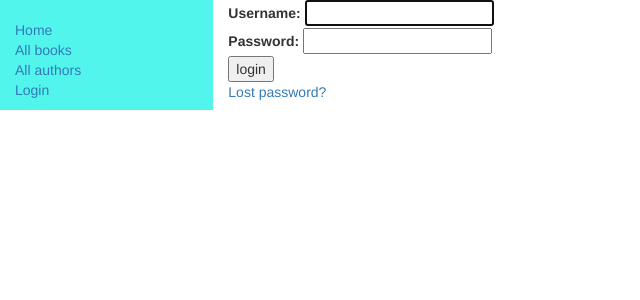
After one commit to chewinggumking/locallibrary, a Django app: page /accounts/login/ in a window 1280 px wide. The commit adds this page. Shown: the top 300 px of the page, without its empty margins (0-640 px from the left). Run offline with Django 3.2, Linux system fonts and the light colour scheme; some libraries are stand-ins or nearby versions.

Commit message:
Django Tutorial Part 8: User authentication and permissions

```diff
--- a/catalog/static/css/styles.css
+++ b/catalog/static/css/styles.css
@@ -8,3 +8,8 @@
   background-color: #52f5eb;
   color: #ff0000;
 }
+
+.mylistheader {
+  background-color: #52f5eb;
+  color: #ff0000;
+}
--- a/catalog/templates/base.html
+++ b/catalog/templates/base.html
@@ -25,6 +25,12 @@
           <li><a href="{% url 'index' %}">Home</a></li>
           <li><a href="{% url 'books' %}">All books</a></li>
           <li><a href="{% url 'authors' %}">All authors</a></li>
+          {% if user.is_authenticated %}
+             <li>User: {{ user.get_username }}</li>
+             <li><a href="{% url 'logout'%}?next={{request.path}}">Logout</a></li>
+          {% else %}
+             <li><a href="{% url 'login'%}?next={{request.path}}">Login</a></li>
+          {% endif %}
       </ul>
      {% endblock %}
       </div>
--- a/catalog/templates/index.html
+++ b/catalog/templates/index.html
@@ -18,5 +18,6 @@
    <li><strong>Copies available:</strong> {{ num_instances_available }}</li>
    <li><strong>Authors:</strong> {{ num_authors }}</li>
  </ul>
+ <p>You have visited this page {{ num_visits }}{% if num_visits == 1 %} time{% else %} times{% endif %}.</p>
 
 {% endblock content %}
--- a/catalog/views.py
+++ b/catalog/views.py
@@ -15,10 +15,12 @@ def index(request):
         num_instances_available = BookInstance.objects.filter(status__exact='a').count()
         num_authors = Author.objects.count()
         page_title = "Index of Local Library"
+        num_visits = request.session.get('num_visits', 0)
+        request.session['num_visits'] = num_visits + 1
         context = {
             'num_books':num_books, 'num_instances':num_instances,
             'num_instances_available':num_instances_available, 'num_authors':num_authors,
-            'page_title':page_title,
+            'page_title':page_title, 'num_visits':num_visits,
             }
         return render(request, 'index.html', context)
 
--- a/locallibrary/settings.py
+++ b/locallibrary/settings.py
@@ -37,6 +37,7 @@ INSTALLED_APPS = [
     'django.contrib.sessions',
     'django.contrib.messages',
     'django.contrib.staticfiles',
+        #MY APPS
     'catalog.apps.CatalogConfig',
 ]
 
@@ -55,7 +56,7 @@ ROOT_URLCONF = 'locallibrary.urls'
 TEMPLATES = [
     {
         'BACKEND': 'django.template.backends.django.DjangoTemplates',
-        'DIRS': [],
+        'DIRS': [ BASE_DIR+ '/templates'],
         'APP_DIRS': True,
         'OPTIONS': {
             'context_processors': [
@@ -119,3 +120,5 @@ USE_TZ = True
 # https://docs.djangoproject.com/en/1.11/howto/static-files/
 
 STATIC_URL = '/static/'
+
+LOGIN_REDIRECT_URL = '/'
--- a/locallibrary/urls.py
+++ b/locallibrary/urls.py
@@ -23,6 +23,7 @@ from django.conf.urls.static import static
 urlpatterns = [
                 url(r'^admin/', admin.site.urls),
                 url(r'^catalog/', include('catalog.urls')),
-                url(r'^$', RedirectView.as_view(url = 'catalog/', permanent=True))
+                url(r'^$', RedirectView.as_view(url = 'catalog/', permanent=True)),
+                url(r'^accounts/', include('django.contrib.auth.urls')),
                 ]
 urlpatterns += static(settings.STATIC_URL, document_root=settings.STATIC_ROOT)
--- /dev/null
+++ b/templates/registration/login.html
@@ -0,0 +1,42 @@
+{% extends "base.html" %}
+
+{% block title %} Login Page {% endblock title %}
+
+{% block content %}
+
+          {% if form.errors %}
+          <p>Your username and password didn't match. Please try again.</p>
+          {% endif %}
+
+          {% if next %}
+              {% if user.is_authenticated %}
+              <p>Your account doesn't have access to this page. To proceed,
+              please login with an account that has access.</p>
+              {% else %}
+              <p>Please login to see this page.</p>
+              {% endif %}
+          {% endif %}
+
+          <form method="post" action="{% url 'login' %}">
+          {% csrf_token %}
+
+          <div>
+            <td>{{ form.username.label_tag }}</td>
+            <td>{{ form.username }}</td>
+          </div>
+          <div>
+            <td>{{ form.password.label_tag }}</td>
+            <td>{{ form.password }}</td>
+          </div>
+
+          <div>
+            <input type="submit" value="login" />
+            <input type="hidden" name="next" value="{{ next }}" />
+          </div>
+          </form>
+
+          {# Assumes you setup the password_reset view in your URLconf #}
+<p><a href="{% url 'password_reset' %}">Lost password?</a></p>
+
+
+{% endblock content %}
```
Also changed, not shown: catalog/templates/catalog/author_detail.html (+8 -5 lines), templates/registration/logged_out.html (added, +11 -0 lines), templates/registration/password_reset_done.html (added, +10 -0 lines), templates/registration/password_reset_form.html (added, +13 -0 lines), db.sqlite3, 2 other files.
